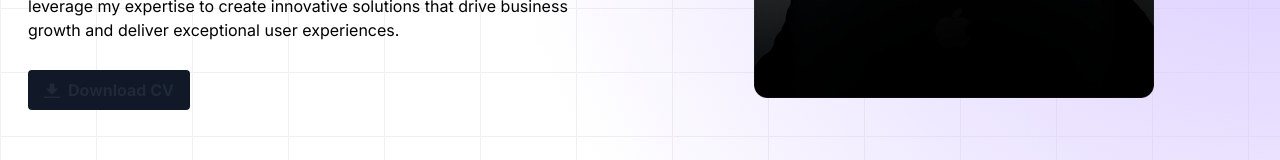
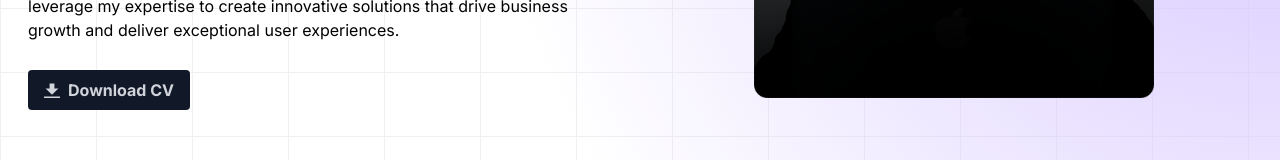
Before and after one commit to Saidkour/myPortfolio, a React (Vite) app: page / in a window 1280 px wide. Shown: the part 440-600 px from the top of the page. Built offline with nearby package versions, Linux system fonts and the light colour scheme.

Commit message:
fix bugs

```diff
--- a/src/components/HomeHeader.jsx
+++ b/src/components/HomeHeader.jsx
@@ -17,8 +17,8 @@ function HomeHeader() {
           <button
             class={`mt-7 ${
               dark
-                ? "bg-gray-300 hover:bg-gray-400 text-gray-300"
-                : "bg-gray-900 hover:bg-gray-900 text-gray-800"
+                ? "bg-gray-300 hover:bg-gray-200 text-gray-800"
+                : "bg-gray-900 hover:bg-gray-800 text-gray-300"
             }  font-bold py-2 px-4 rounded inline-flex items-center`}
           >
             <svg
```
